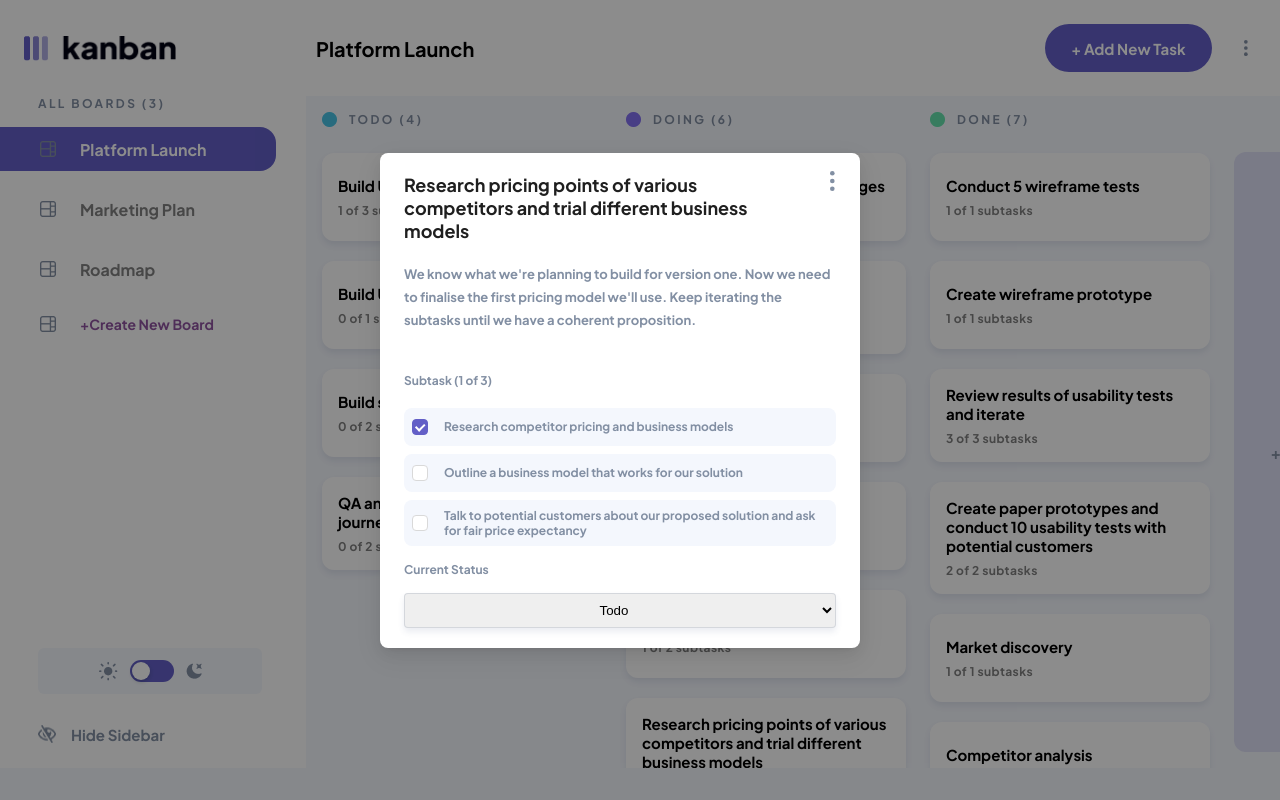
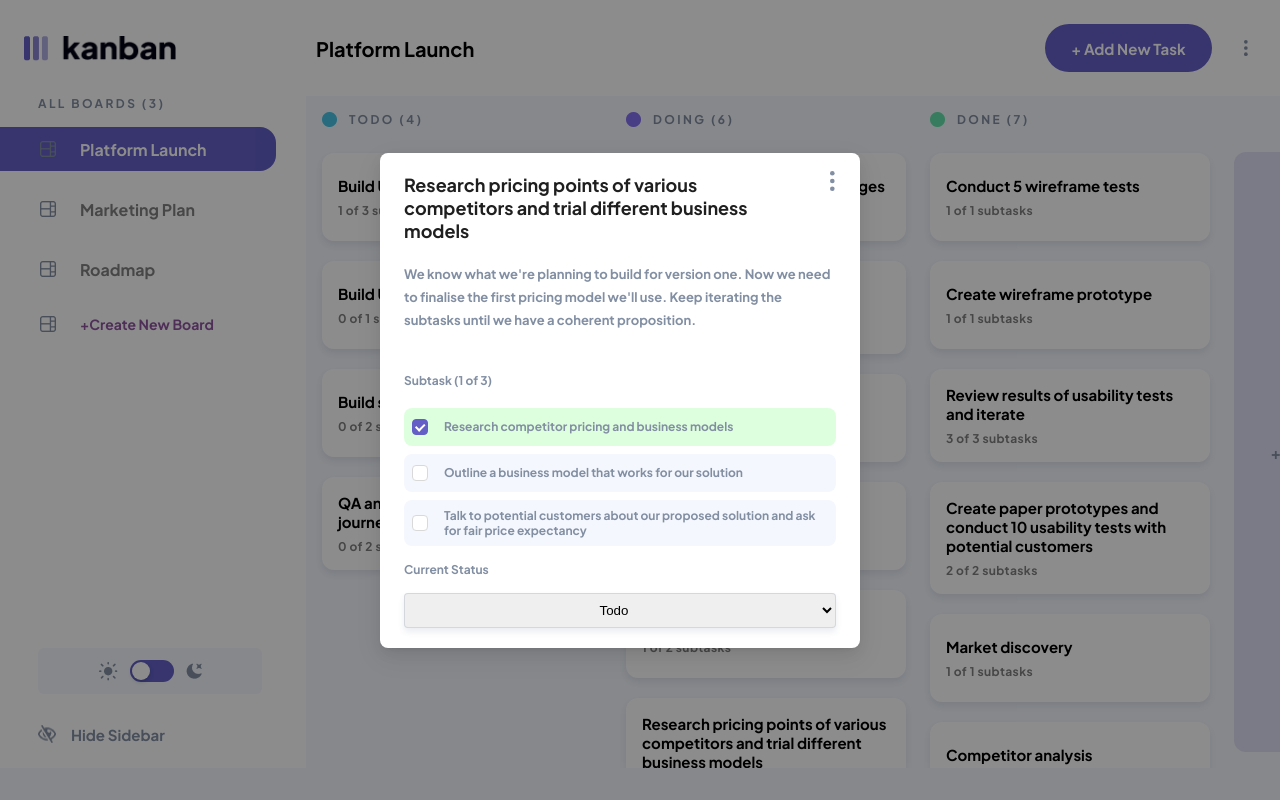
Before and after one commit to korayda4/Management-App, a React (Vite) app: page / in a window 1280 px wide. Both pictures are taken after a click on the element 766 px from the left and 754 px from the top of the page. Built offline with nearby package versions, Linux system fonts and the light colour scheme.

Commit message:
Tasarım eklentisi

```diff
--- a/src/components/modals/UpdateTask.jsx
+++ b/src/components/modals/UpdateTask.jsx
@@ -113,7 +113,7 @@ const UpdateTask = ({ selectedBoard, IsOpen, SetIsOpen, taskData, allData, setAl
           <p>Subtask ({completedSubtasks} of {selectedColumn.subtasks.length})</p>
           {IsOpen
             ? selectedColumn?.subtasks.map((subtask, index) => (
-              <div  className='updateSubTask' key={index}>
+              <div  className='updateSubTask' style={{backgroundColor:`${subtaskStatus[index] ? "#00ff0021":""}`}}  key={index}>
                 <Checkbox
                   id={index}
                   name={`option${index}`}
```
